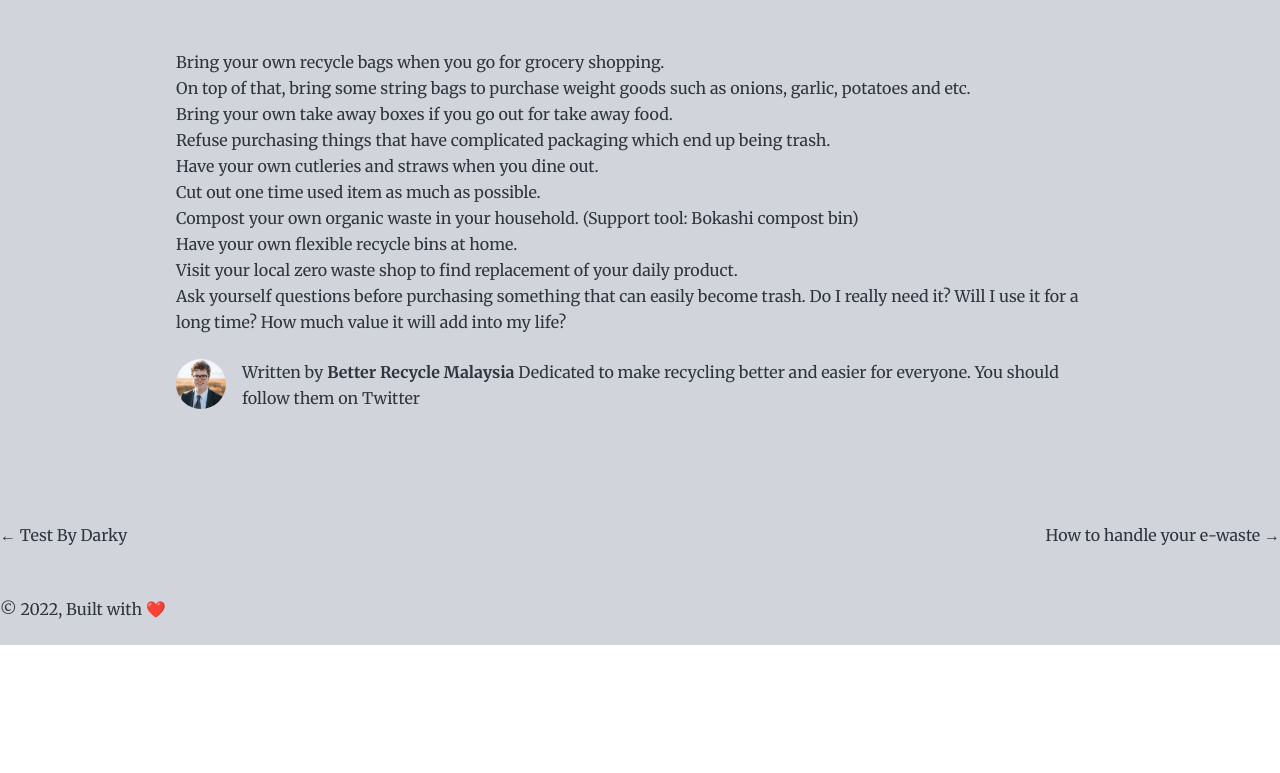
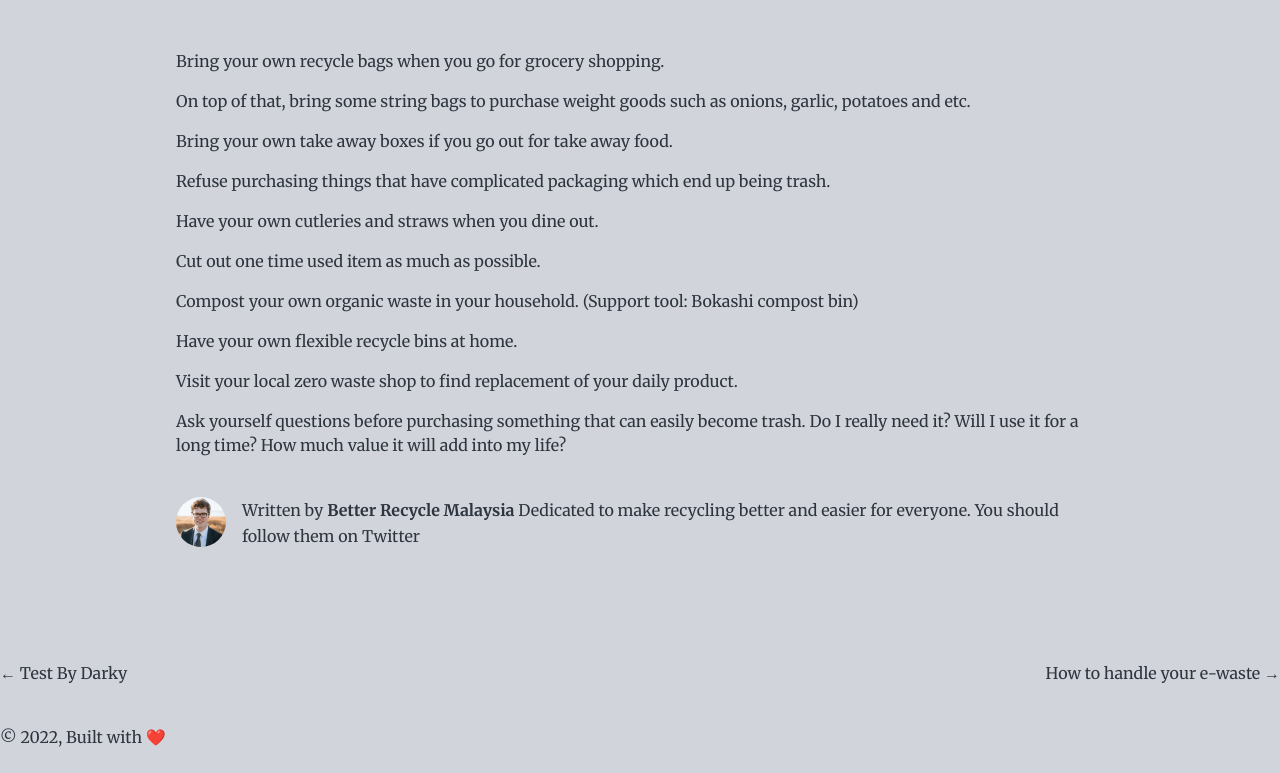
Before and after one commit to RecyclingInfoHub/better-recycle-info-hub, a Gatsby site: page /tips-for-saving-the-environment/ in a window 1280 px wide. Shown: the part 155-928 px from the top of the page. Before the commit the page ends 800 px from the top, so only its background shows below. Built offline with nearby package versions, Linux system fonts and the light colour scheme; Gatsby itself is replaced by a stand-in of ours; some packages are replaced by stand-ins of ours.

Commit message:
Update Blog “tips-for-saving-the-environment/index”

```diff
--- a/content/blog/tips-for-saving-the-environment/index.md
+++ b/content/blog/tips-for-saving-the-environment/index.md
@@ -7,22 +7,26 @@ description: What can we do to minimize our waste
 
 <br><br>
 
-Bring your own recycle bags when you go for grocery shopping.
+<ol>
 
-On top of that, bring some string bags to purchase weight goods such as onions, garlic, potatoes and etc.
+<li>Bring your own recycle bags when you go for grocery shopping.</li>
 
-Bring your own take away boxes if you go out for take away food.
+<li>On top of that, bring some string bags to purchase weight goods such as onions, garlic, potatoes and etc.</li>
 
-Refuse purchasing things that have complicated packaging which end up being trash.
+<li>Bring your own take away boxes if you go out for take away food.</li>
 
-Have your own cutleries and straws when you dine out.
+<li>Refuse purchasing things that have complicated packaging which end up being trash.</li>
 
-Cut out one time used item as much as possible.
+<li>Have your own cutleries and straws when you dine out.</li>
 
-Compost your own organic waste in your household. (Support tool: Bokashi compost bin)
+<li>Cut out one time used item as much as possible.</li>
 
-Have your own flexible recycle bins at home.
+<li>Compost your own organic waste in your household. (Support tool: Bokashi compost bin)</li>
 
-Visit your local zero waste shop to find replacement of your daily product.
+<li>Have your own flexible recycle bins at home.</li>
 
-Ask yourself questions before purchasing something that can easily become trash. Do I really need it? Will I use it for a long time? How much value it will add into my life?
+<li>Visit your local zero waste shop to find replacement of your daily product.</li>
+
+<li>Ask yourself questions before purchasing something that can easily become trash. Do I really need it? Will I use it for a long time? How much value it will add into my life?</li>
+
+</ol>
```
